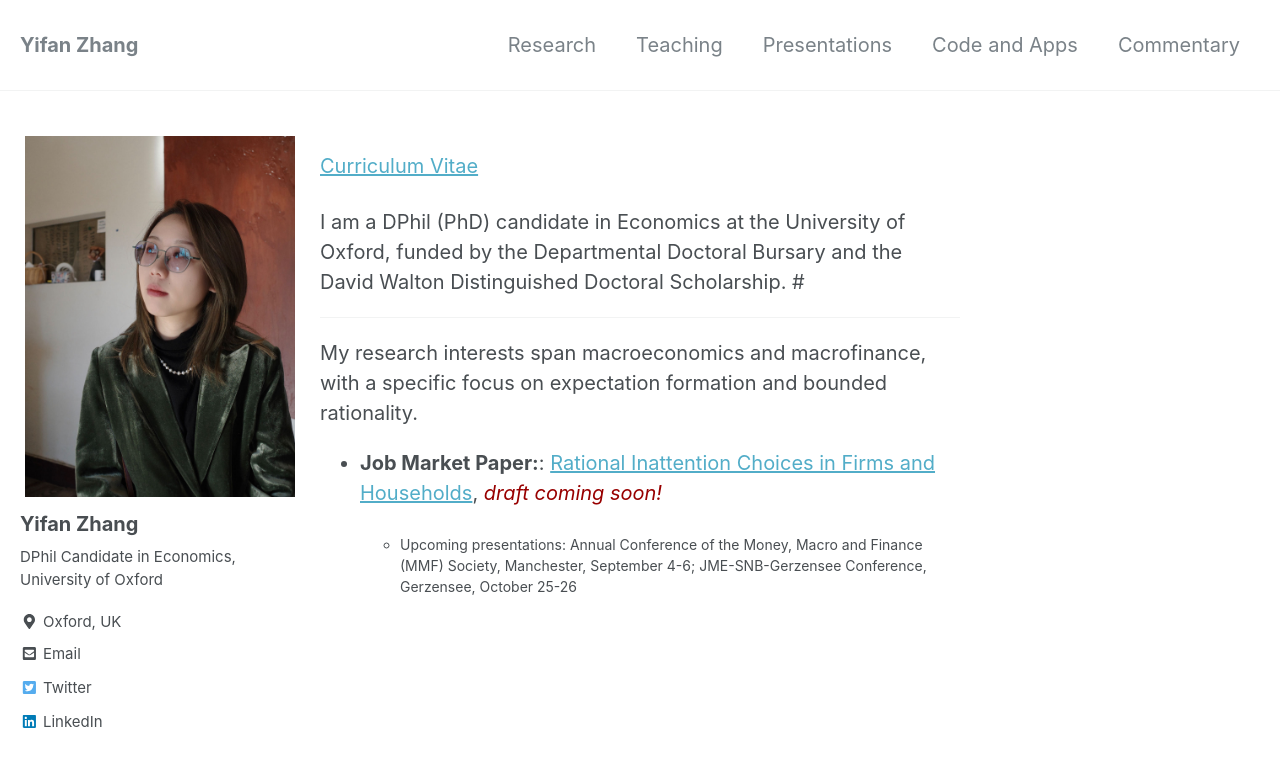
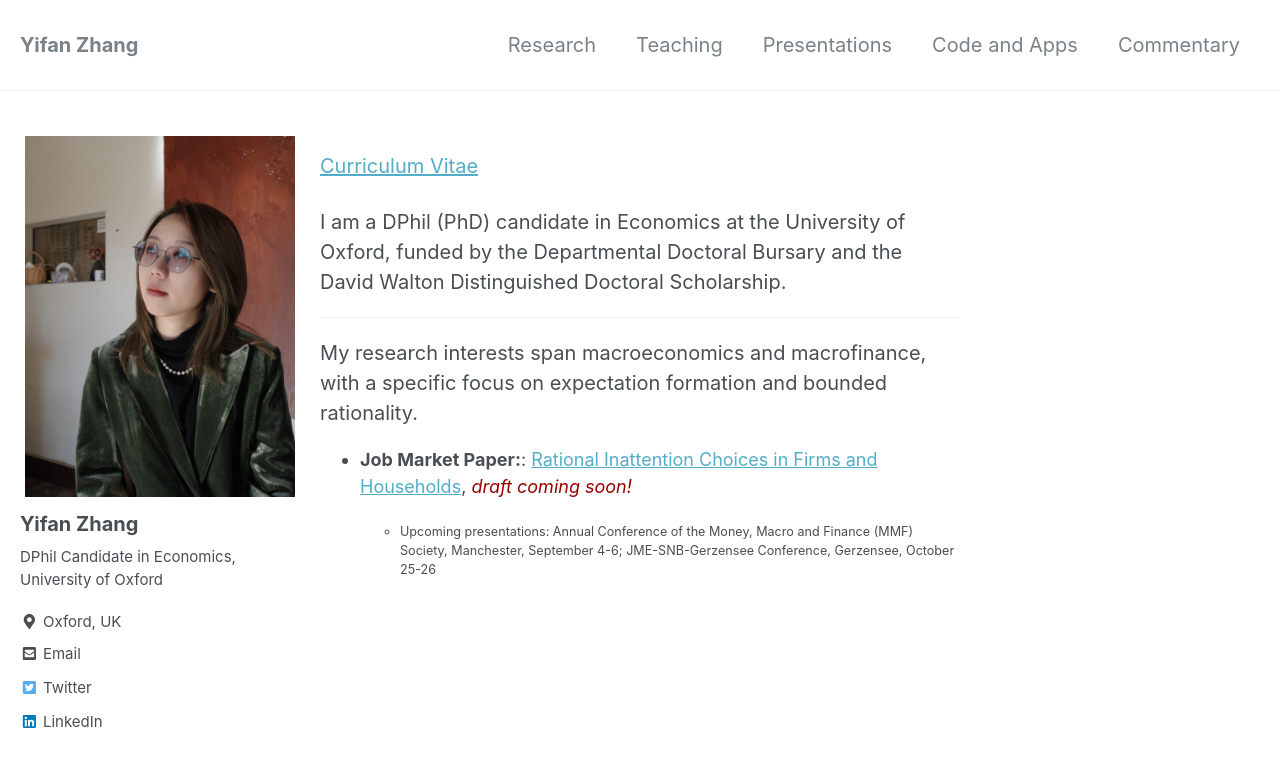
Before and after one commit to yifan-zhang-in/yifan-zhang-in.github.io, a Jekyll site: the page built from index.html, in a window 1280 px wide and 900 px high. Shown: the top 767 px of the window. Built offline with Jekyll 4.4.1, drawn with Linux system fonts in a browser that asks for light colours; nearby versions of some CDN libraries; the list of posts is cut into pages by our own code.

Commit message:
Update home.html

```diff
--- a/_layouts/home.html
+++ b/_layouts/home.html
@@ -7,12 +7,12 @@ layout: archive
 
 I am a DPhil (PhD) candidate in Economics at the University of Oxford, funded by the Departmental Doctoral Bursary and the David Walton Distinguished Doctoral Scholarship.
 
-# <hr>
+<hr>
 My research interests span macroeconomics and macrofinance, with a specific focus on expectation formation and bounded rationality.
 
-<ul>
+<ul style="font-size: 0.9em;">
   <li> <strong>Job Market Paper:</strong>: <a href="/file/JMP_YZhang/">Rational Inattention Choices in Firms and Households</a>, <span style="color: #980000; font-style: italic;">draft coming soon!</span></p>  </li>
-    <ul style="font-size: 0.7em; margin-top: 0.5em; margin-bottom: 0;">
+    <ul style="font-size: 0.7em; margin-top: 0em; margin-bottom: 0;">
       <li> Upcoming presentations: Annual Conference of the Money, Macro and Finance (MMF) Society, Manchester, September 4-6; JME-SNB-Gerzensee Conference, Gerzensee, October 25-26
     </ul>
 </ul>
```
